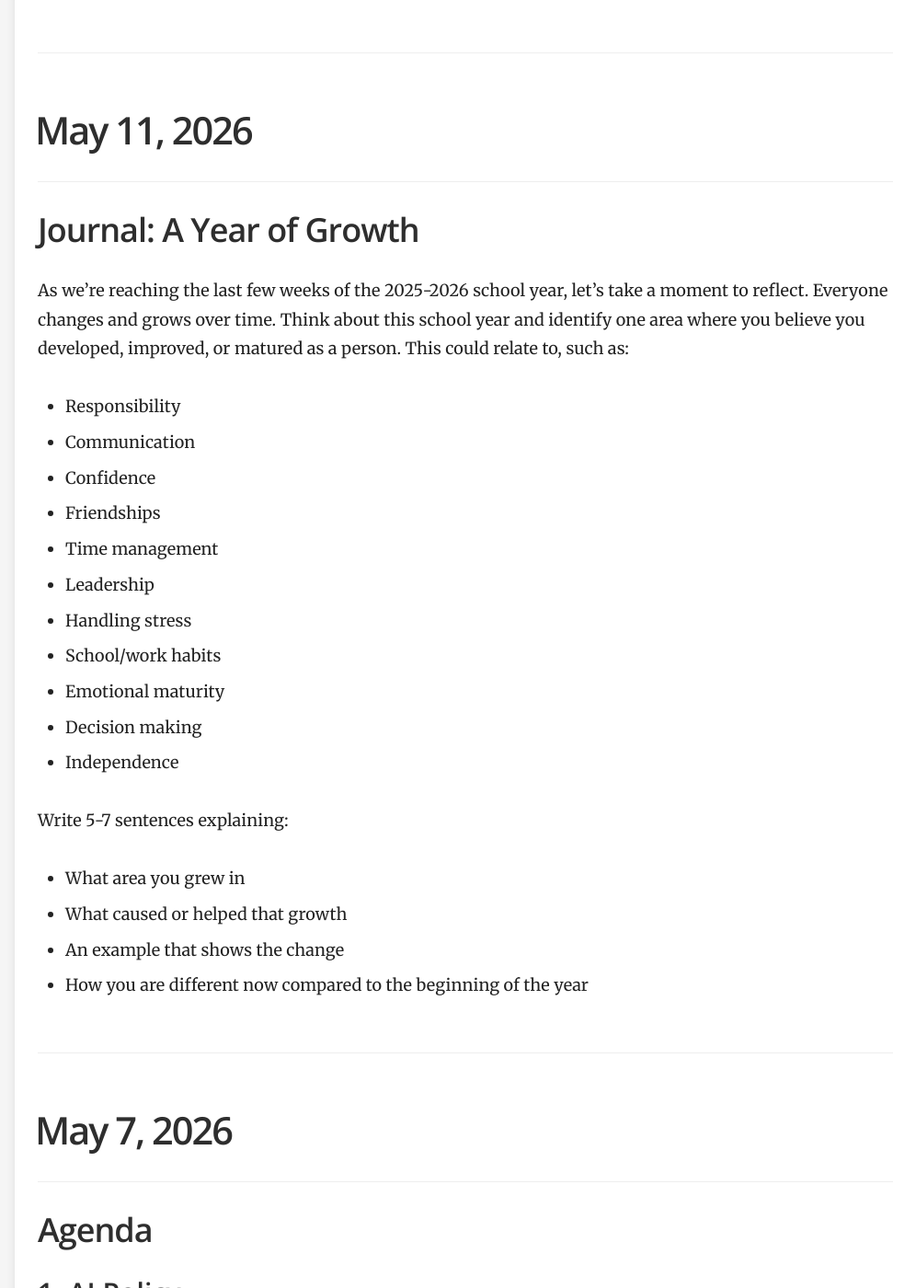
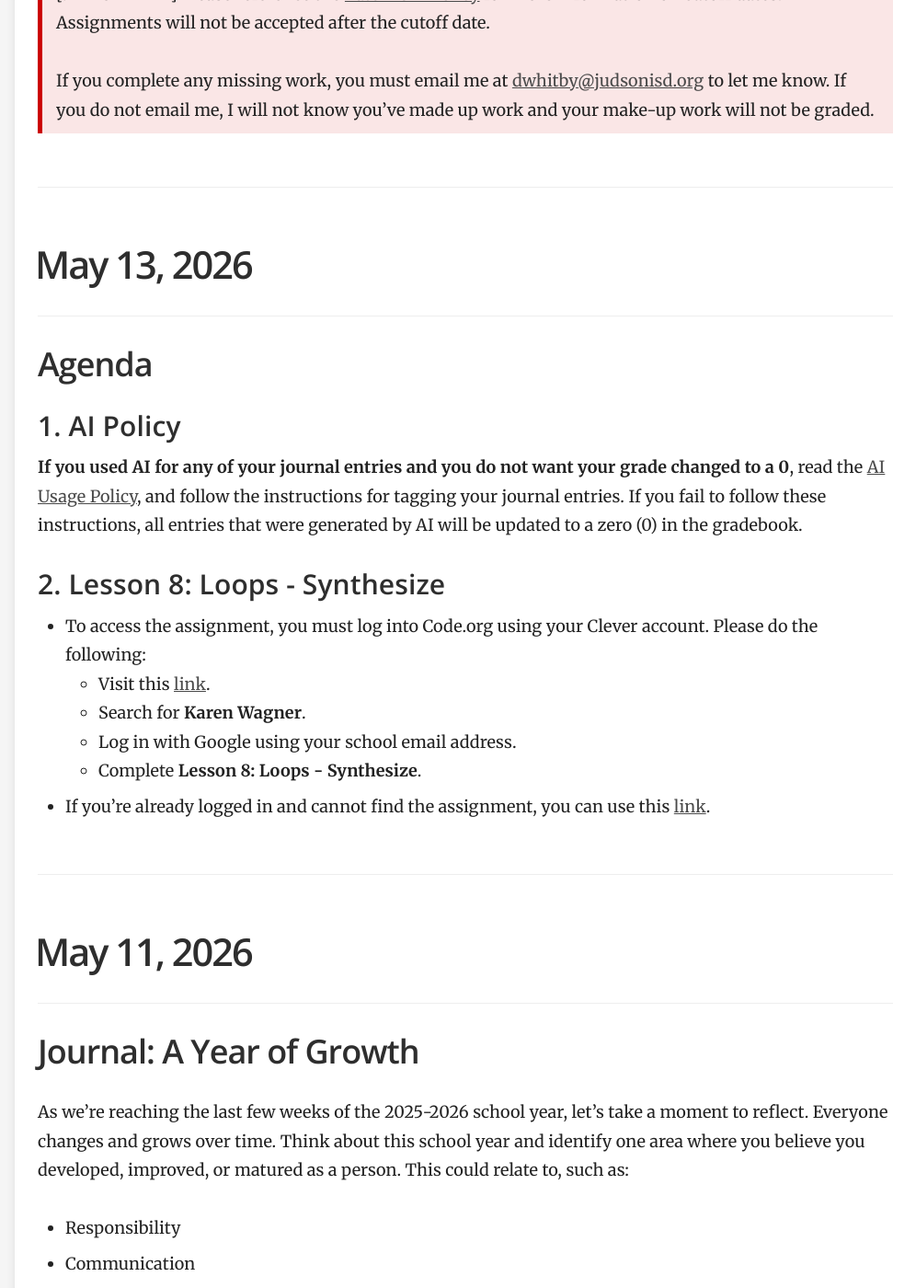
Before and after one commit to mswhitby/classroom, a Jekyll site: the page built from _docs/classes/7th.md, in a window 1280 px wide and 1400 px high, scrolled down 2248 px. Shown: the whole window at 92% size, without its empty margins (284-1280 px from the left). Built offline with Jekyll 4.4.1, drawn with Linux system fonts in a browser that asks for light colours; some of the changed text lies outside the part shown.

Commit message:
uPDATED LESSONS

```diff
--- a/_docs/classes/7th.md
+++ b/_docs/classes/7th.md
@@ -19,6 +19,27 @@ order: 6
     <td align="left">May 6, 2026</td>
     <td align="left">May 13, 2026</td>
     <td align="left"><a href="https://github.com/mswhitby/classroom/blob/main/_docs/classes/3rd.md#may-6-2026">Journal: Are You Training AI Without Knowing It?</a></td>
+    <td align="left">Daily</td>
+  </tr>
+
+  <tr>
+    <td align="left">May 7, 2026</td>
+    <td align="left">May 14, 2026</td>
+    <td align="left"><a href="https://github.com/mswhitby/classroom/blob/main/_docs/classes/3rd.md#may-7-2026">Lesson 7: Loops - Practice</a></td>
+    <td align="left">Daily</td>
+  </tr>
+
+   <tr>
+    <td align="left">May 11, 2026</td>
+    <td align="left">May 15, 2026</td>
+    <td align="left"><a href="https://github.com/mswhitby/classroom/blob/main/_docs/classes/3rd.md#may-11-2026">Journal: A Year of Growth </a></td>
+    <td align="left">Daily</td>
+  </tr>
+
+  <tr>
+    <td align="left">May 13, 2026</td>
+    <td align="left">May 19, 2026</td>
+    <td align="left"><a href="https://github.com/mswhitby/classroom/blob/main/_docs/classes/3rd.md#may-13-2026">Lesson 8: Loops - Synthesize</a></td>
     <td align="left">Daily</td>
   </tr>
 </table>
@@ -179,6 +200,26 @@ order: 6
 
 ****
 
+# May 13, 2026
+
+## Agenda
+
+### 1. AI Policy
+
+**If you used AI for any of your journal entries and you do not want your grade changed to a 0**, read the [AI Usage Policy](https://github.com/mswhitby/classroom/blob/main/_docs/resources/ai_policy.md), and follow the instructions for tagging your journal entries. If you fail to follow these instructions, all entries that were generated by AI will be updated to a zero (0) in the gradebook.
+
+### 2. Lesson 8: Loops - Synthesize
+
+- To access the assignment, you must log into Code.org using your Clever account. Please do the following:
+    - Visit this [link](https://clever.com/oauth/district-picker?client_id=2f27405716644a951b23&redirect_uri=https%3A%2F%2Fstudio.code.org%2Fusers%2Fauth%2Fclever%2Fcallback&response_type=code&state=ede33ff61289cf32708a0f54079cdd23e31d0b0a02b0e0e8).
+    - Search for **Karen Wagner**.
+    - Log in with Google using your school email address.
+    - Complete **Lesson 8: Loops - Synthesize**.
+
+- If you're already logged in and cannot find the assignment, you can use this [link](https://studio.code.org/courses/programming-with-music-lab-2025/units/1/lessons/8/levels/1).
+
+----
+
 # May 11, 2026
 
 ## Journal: A Year of Growth
```
Also changed, not shown: _docs/classes/1st.md (+27 -0 lines), _docs/classes/3rd.md (+22 -15 lines).
